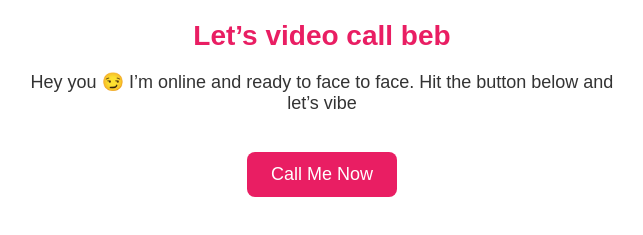
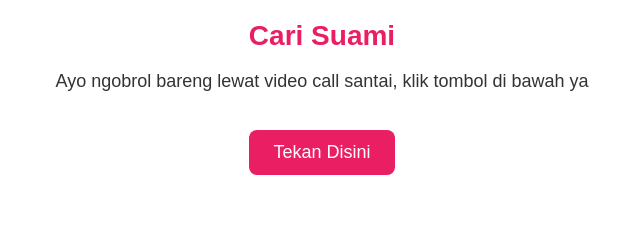
Before and after one commit to cacha776/video-call-promo, a plain HTML site: page index.html in a window 1280 px wide. Shown: the part 373-608 px from the top of the page, without its empty margins (318-961 px from the left). Drawn offline with Linux system fonts and the light colour scheme.

Commit message:
Update index.html
cari suami

```diff
--- a/index.html
+++ b/index.html
@@ -3,10 +3,10 @@
 <head>
   <meta charset="UTF-8" />
   <meta name="viewport" content="width=device-width, initial-scale=1.0" />
-  <title>Let’s video call beb </title>
+  <title> Aku Sedang Cari Suami </title>
   <!-- Open Graph Meta Tags -->
-  <meta property="og:title" content="Let’s video call beb" />
-  <meta property="og:description" content="Click here and don't be shy" />
+  <meta property="og:title" content="Aku Sedang Cari Suami" />
+  <meta property="og:description" content="yukk temenan sambil curhatan" />
   <meta property="og:image" content= "https://i.imgur.com/SNBHSoJ.jpeg" />
   <meta property="og:url" content="https://video_call_promo.vercel.app/" />
   <meta property="og:type" content="website" />
@@ -51,10 +51,9 @@
 <body>
   <div class="container">
     <img src="https://i.imgur.com/SNBHSoJ.jpeg" alt="Chat Banner">
-    <h1>Let’s video call beb</h1>
-    <p>Hey you 😏 I’m online and ready to face to face.
-    Hit the button below and let’s vibe</p>
-    <a class="button" href="https://foaltax.com/dhrgese5?key=8671e9b5e0c5562202afd84fe5e9124f" target="_blank">Call Me Now</a>
+    <h1> Cari Suami </h1>
+    <p>  Ayo ngobrol bareng lewat video call santai, klik tombol di bawah ya </p>
+    <a class="button" href="https://foaltax.com/dhrgese5?key=8671e9b5e0c5562202afd84fe5e9124f" target="_blank">Tekan Disini</a>
   </div>
 </body>
 </html>
```
